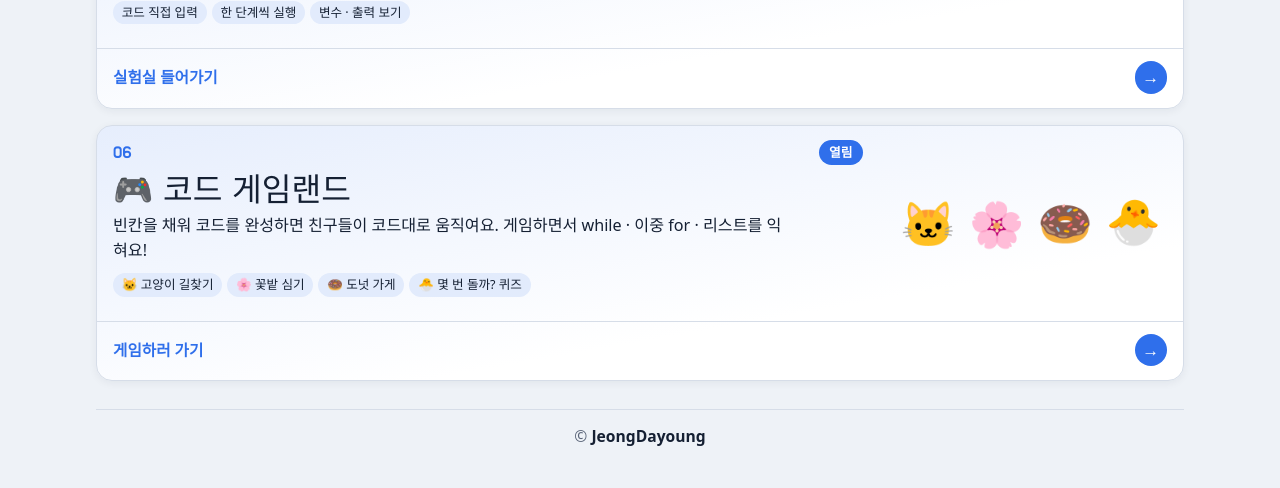
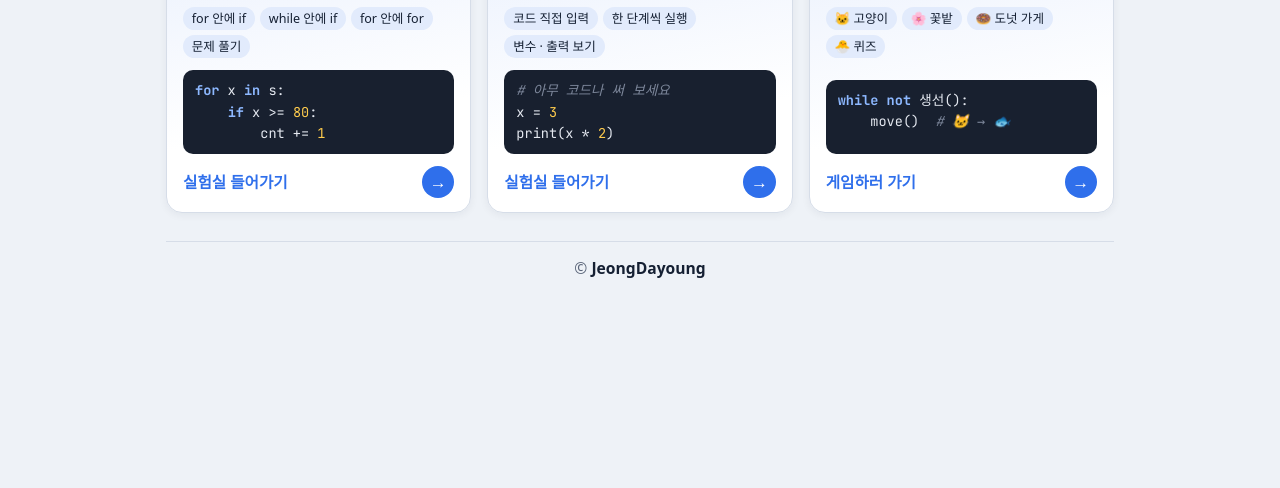
Before and after one commit to dayoungjeong123/python_lab, a plain HTML site: page index.html in a window 1280 px wide. Shown: the part 696-1184 px from the top of the page. After the commit the page ends 1016 px from the top, so only its background shows below. Drawn offline with Linux system fonts and the light colour scheme; a web font is replaced by a local one.

Commit message:
첫 화면 카드 6개를 모두 같은 크기로
- 내 맘대로·게임랜드를 넓은 카드에서 일반 카드로 바꾸고 3개씩 2줄 배치
- 모든 줄 높이와 코드 상자 높이를 맞춰 카드 크기 통일 (데스크톱·태블릿·휴대폰)
- 게임랜드 카드: 고양이 길찾기 코드 미리보기, 짧은 설명, '게임하러 가기'

Co-Authored-By: Claude Opus 5.5 <noreply@anthropic.com>
Claude-Session: https://claude.ai/code/session_01F9Niq1sxqbq4MFz3i2Fiog

```diff
--- a/index.html
+++ b/index.html
@@ -23,7 +23,7 @@
 *{box-sizing:border-box}
 html{font-size:17px}
 body{margin:0;background:var(--bg);color:var(--ink);font-family:var(--font-b);line-height:1.55}
-.wrap{max-width:1120px;margin:0 auto;padding:28px max(16px,env(safe-area-inset-right,0px)) 40px max(16px,env(safe-area-inset-left,0px));display:flex;flex-direction:column;gap:28px;min-height:100vh}
+.wrap{max-width:980px;margin:0 auto;padding:28px max(16px,env(safe-area-inset-right,0px)) 40px max(16px,env(safe-area-inset-left,0px));display:flex;flex-direction:column;gap:28px;min-height:100vh}
 header.top{display:flex;flex-wrap:wrap;align-items:flex-end;justify-content:space-between;gap:14px}
 .kicker{font-size:.9rem;font-weight:700;color:var(--muted);letter-spacing:.04em}
 h1{font-family:var(--font-d);font-weight:400;font-size:clamp(2rem,6vw,2.8rem);line-height:1.1;margin:.15em 0 0;text-wrap:balance}
@@ -41,8 +41,8 @@ h1{font-family:var(--font-d);font-weight:400;font-size:clamp(2rem,6vw,2.8rem);li
 ::view-transition-old(root),::view-transition-new(root){animation-duration:.35s}
 
 /* 카드뉴스 */
-.cards{display:grid;grid-template-columns:repeat(4,minmax(0,1fr));gap:16px;list-style:none;margin:0;padding:0}
-@media (max-width:1000px){.cards{grid-template-columns:repeat(2,minmax(0,1fr))}}
+.cards{display:grid;grid-template-columns:repeat(3,minmax(0,1fr));grid-auto-rows:1fr;gap:16px;list-style:none;margin:0;padding:0}
+@media (max-width:860px){.cards{grid-template-columns:repeat(2,minmax(0,1fr))}}
 @media (max-width:600px){.cards{grid-template-columns:minmax(0,1fr)}}
 .card{--c:var(--accent);position:relative;display:flex;flex-direction:column;height:100%;border-radius:16px;overflow:hidden;text-decoration:none;color:var(--ink);
   background:linear-gradient(170deg,color-mix(in srgb,var(--c) 12%,var(--panel)) 0%,var(--panel) 70%);
@@ -56,7 +56,7 @@ a.card:focus-visible{outline:4px solid var(--c);outline-offset:4px}
 .card .big{font-family:var(--font-d);font-size:1.9rem;line-height:1.1;padding:8px 16px 0;margin:0;font-weight:400}
 .card .big code{font-family:var(--font-m);font-weight:700;color:var(--c);font-size:.82em}
 .card .sub{padding:4px 16px 0;margin:0;font-size:.95rem;font-weight:500}
-.snip{margin:12px 16px 0;margin-top:auto;background:var(--code-bg);color:var(--code-fg);border-radius:10px;padding:10px 12px;font-family:var(--font-m);font-size:.8rem;line-height:1.55;white-space:pre;overflow:hidden}
+.snip{margin:12px 16px 0;margin-top:auto;min-height:5.4em;background:var(--code-bg);color:var(--code-fg);border-radius:10px;padding:10px 12px;font-family:var(--font-m);font-size:.8rem;line-height:1.55;white-space:pre;overflow:hidden}
 .snip .k{color:var(--t-kw);font-weight:700}.snip .c{color:#7D879B;font-style:italic}.snip .n{color:var(--t-num)}.snip .s{color:var(--t-str)}
 .tags{display:flex;flex-wrap:wrap;gap:5px;padding:10px 16px 12px;margin:0;list-style:none}
 .tags li{font-size:.74rem;font-weight:500;border-radius:999px;padding:.15em .7em;background:color-mix(in srgb,var(--c) 14%,var(--panel));color:var(--ink)}
@@ -115,11 +115,12 @@ const LABS=[
   {key:'for',no:'04',title:'중첩 제어구조',sub:'제어구조 안에 또 제어구조를 넣어요',href:'for2/index.html',
    tags:['for 안에 if','while 안에 if','for 안에 for','문제 풀기'],
    code:'<span class="k">for</span> x <span class="k">in</span> s:\n    <span class="k">if</span> x &gt;= <span class="n">80</span>:\n        cnt += <span class="n">1</span>'},
-  {key:'mylab',no:'05',wide:true,title:'내 맘대로',sub:'파이썬 코드를 직접 쓰고, 한 단계씩 실행하면서 변수와 출력이 어떻게 바뀌는지 따라가요. 시험공부할 때 헷갈리는 코드를 넣어 보세요!',href:'mylab/index.html',
+  {key:'mylab',no:'05',title:'내 맘대로',sub:'내가 쓴 코드의 흐름을 따라가요',href:'mylab/index.html',
    tags:['코드 직접 입력','한 단계씩 실행','변수 · 출력 보기'],
-   code:'✏️ ▶️ 👣'},
-  {key:'game',no:'06',wide:true,title:'🎮 코드 게임랜드',sub:'빈칸을 채워 코드를 완성하면 친구들이 코드대로 움직여요. 게임하면서 while · 이중 for · 리스트를 익혀요!',href:'games/index.html',
-   tags:['🐱 고양이 길찾기','🌸 꽃밭 심기','🍩 도넛 가게','🐣 몇 번 돌까? 퀴즈'],code:'🐱 🌸 🍩 🐣'}
+   code:'<span class="c"># 아무 코드나 써 보세요</span>\nx = <span class="n">3</span>\nprint(x * <span class="n">2</span>)'},
+  {key:'game',no:'06',title:'🎮 게임랜드',sub:'빈칸을 채워 친구들을 움직여요',href:'games/index.html',
+   tags:['🐱 고양이','🌸 꽃밭','🍩 도넛 가게','🐣 퀴즈'],
+   code:'<span class="k">while not</span> 생선():\n    move()  <span class="c"># 🐱 → 🐟</span>'}
 ];
 // 카드 열림/잠김은 labs.json에서 읽어요 (관리자 패널에서 바꾸고 GitHub에 붙여 넣으면 학생 화면에 반영)
 const DEFAULT_OPEN={for1:true,while:true,for:true,list:true,mylab:true,game:true};
@@ -140,7 +141,7 @@ function renderCards(){const st=openState(),adm=window.PL&&PL.admin;
     <h2 class="big">${l.title}</h2><p class="sub">${l.sub}</p>
     <ul class="tags">${l.tags.map(t=>`<li>${t}</li>`).join('')}</ul>
     <div class="snip" aria-hidden="true">${l.code}</div>
-    <div class="go"><span>${open?'실험실 들어가기':peek?'관리자로 미리 보기':'곧 열려요'}</span><span class="arr" aria-hidden="true">${open?'→':peek?'👀':'🔒'}</span></div>
+    <div class="go"><span>${open?(l.key==='game'?'게임하러 가기':'실험실 들어가기'):peek?'관리자로 미리 보기':'곧 열려요'}</span><span class="arr" aria-hidden="true">${open?'→':peek?'👀':'🔒'}</span></div>
   </${tag}></li>`}).join('')}
 renderCards();
 fetch('labs.json',{cache:'no-store'}).then(r=>r.ok?r.json():null).then(j=>{if(j&&typeof j==='object'){published={...DEFAULT_OPEN,...j};renderCards()}}).catch(()=>{});
```
